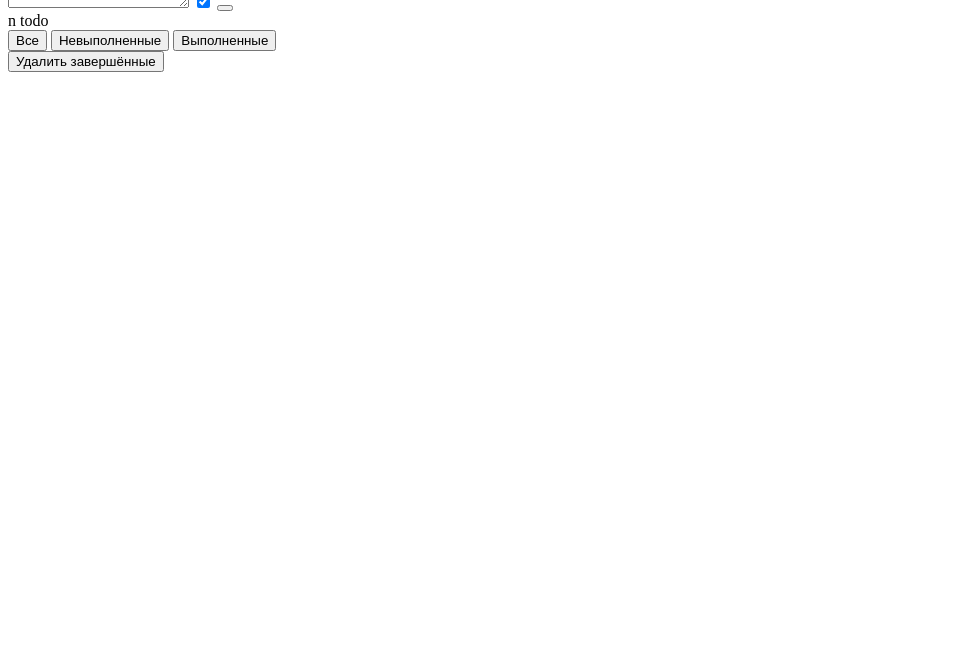
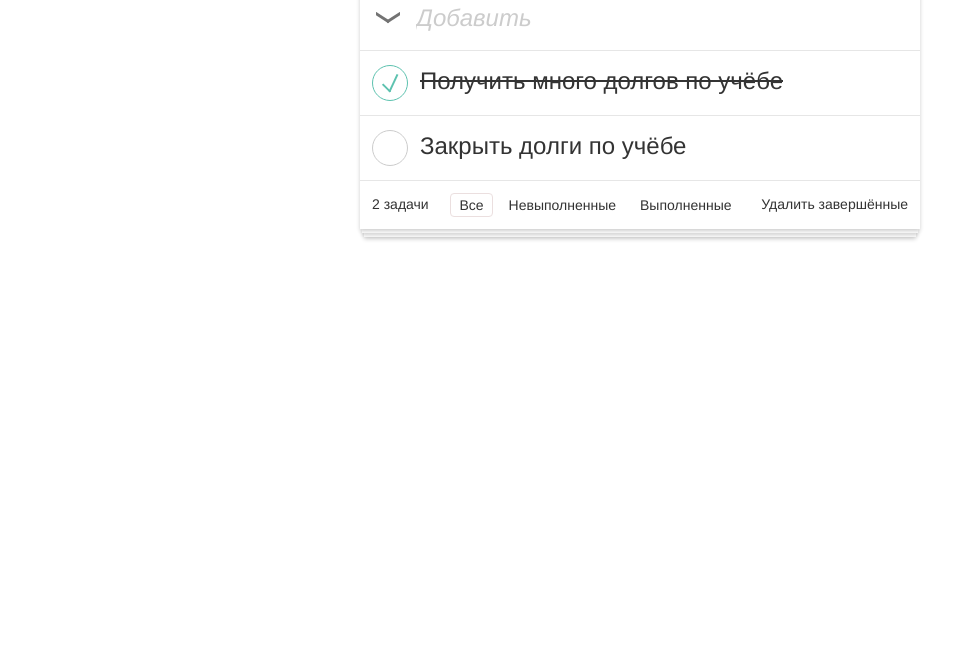
Before and after one commit to ok-technopolis/Shahbazov-Ilgar, a plain HTML site: page index.html in a window 1280 px wide. Shown: the part 129-800 px from the top of the page, without its empty margins (0-976 px from the left). Drawn offline with Linux system fonts and the light colour scheme.

Commit message:
CSS
homework 2

```diff
--- /dev/null
+++ b/css/base/action/action.css
@@ -0,0 +1,22 @@
+.action {
+    position: relative;
+    display: inline-block;
+}
+
+.action_target {
+    position: absolute;
+    position: absolute;
+    top: 0;
+    left: 0;
+    width: 100%;
+    height: 100%;
+}
+
+button.action_target, input.action_target {
+    margin: 0;
+    padding: 0;
+    background: none;
+    border: 0;
+    outline: none;
+    opacity: 0;
+}
--- /dev/null
+++ b/css/base/filter/filter.css
@@ -0,0 +1,17 @@
+.filter {
+    font-family: "Helvetica Neue", Arial, sans-serif;
+    font-size: 14px;
+    line-height: 18px;
+    background: none;
+    outline: none;
+    padding: 2px 8px;
+    border-radius: 4px;
+    font-weight: 200;
+    border: 0;
+    box-sizing: border-box;
+}
+
+.filter.__active {
+    border: 1px solid #ebdfdf;
+    padding: 1px 8px -1px;
+}
--- /dev/null
+++ b/css/base/input-checkbox/input-checkbox.css
@@ -0,0 +1,77 @@
+.input-checkbox {
+    display: inline-block;
+    position: relative;
+    width: 36px;
+    min-width: 36px;
+    height: 36px;
+}
+
+.input-checkbox_target {
+    position: absolute;
+    top: 0;
+    left: 0;
+    width: 100%;
+    height: 100%;
+    margin: 0;
+    padding: 0;
+    background: none;
+    border: 0;
+    outline: none;
+    opacity: 0;
+    z-index: 1;
+}
+
+.input-checkbox_visual {
+    position: absolute;
+    top: 0;
+    left: 0;
+    width: 100%;
+    height: 100%;
+    border-radius: 18px;
+    box-sizing: border-box;
+    border: 1px solid #ccc;
+    transition: border-color 0.2s;
+}
+
+.input-checkbox_target:checked ~ .input-checkbox_visual {
+    border-color: #5dc2af;
+}
+
+.input-checkbox_visual_icon {
+    position: absolute;
+    width: 19px;
+    height: 20px;
+    top: 50%;
+    left: 50%;
+    margin: -9px -9px;
+    opacity: 0;
+    transition: opacity 0.2s;
+}
+
+.input-checkbox_target:checked ~ .input-checkbox_visual .input-checkbox_visual_icon {
+    opacity: 1;
+}
+
+.input-checkbox_visual_icon:before,
+.input-checkbox_visual_icon:after {
+    content: '';
+    position: absolute;
+}
+
+.input-checkbox_visual_icon:before {
+    width: 11px;
+    height: 2px;
+    background: #5dc2af;
+    top: 13px;
+    left: 0;
+    transform: rotate(45deg);
+}
+
+.input-checkbox_visual_icon:after {
+    width: 19px;
+    height: 2px;
+    background: #5dc2af;
+    top: 8px;
+    left: 3px;
+    transform: rotate(-65deg);
+}
--- /dev/null
+++ b/css/layouts.css
@@ -0,0 +1,9 @@
+body {
+    background: #f5f5f5;
+}
+
+.main-wrapper {
+    max-width: 592px;
+    min-width: 212px;
+    margin: 0 auto;
+}
--- /dev/null
+++ b/css/project/todos-action-bar/todos-action-bar.css
@@ -0,0 +1,52 @@
+.todos-actions-bar {
+    padding: 4px 12px;
+    text-align: center;
+}
+.todos-actions-bar:before, .todos-actions-bar:after {
+    content: '';
+    display: table;
+}
+.todos-actions-bar:after {
+    clear: both;
+}
+
+.todos-actions-bar_counter {
+    font-family: "Helvetica Neue", Arial, sans-serif;
+    font-size: 14px;
+    line-height: 18px;
+    font-weight: 200;
+    padding: 2px 0;
+    float: left;
+    margin: 8px 16px 8px 0;
+}
+
+.todos-filters {
+    white-space: nowrap;
+    display: inline-block;
+    margin: 8px 0;
+}
+
+.todos-filters .filter {
+    margin: 0 4px;
+}
+
+.todos-filters .filter:first-child {
+    margin-left: 0;
+}
+
+.todos-filters .filter:last-child {
+    margin-right: 0;
+}
+
+.todos-actions-bar_clear-completed {
+    font-family: "Helvetica Neue", Arial, sans-serif;
+    font-size: 14px;
+    line-height: 18px;
+    font-weight: 200;
+    margin: 8px 0 8px 16px;
+    padding: 2px 0;
+    border: none;
+    background: 0;
+    outline: none;
+    float: right;
+}
--- /dev/null
+++ b/css/project/todos-add/todos-add.css
@@ -0,0 +1,90 @@
+.todos-add {
+    height: 64px;
+}
+.todos-add:before, .todos-add:after {
+    content: '';
+    display: table;
+}
+.todos-add:after {
+    clear: both;
+}
+
+.todo-add_select-all-action {
+    width: 24px;
+    height: 24px;
+    float: left;
+    margin: 20px 0 0 16px;
+    opacity: 0;
+    transition: opacity .2s;
+}
+
+.todos-main .todo-add_select-all-action {
+    visibility: hidden;
+}
+
+.todos-main.__has-todos .todo-add_select-all-action {
+    visibility: visible;
+    opacity: 1;
+}
+
+.todo-add_select-all-action .action_visual {
+    width: 24px;
+    height: 12px;
+    overflow: hidden;
+    position: absolute;
+    top: 50%;
+    margin-top: -6px;
+}
+
+.todo-add_select-all-action .action_visual:before,
+.todo-add_select-all-action .action_visual:after {
+    content: '';
+    position: absolute;
+    height: 3px;
+    background: #737373;
+    width: 100%;
+}
+
+.todo-add_select-all-action .action_visual:before {
+    transform: rotate(32.5deg);
+    left: -9px;
+    top: 2px;
+}
+
+.todo-add_select-all-action .action_visual:after {
+    transform: rotate(-32.5deg);
+    left: 9px;
+    top: 2px;
+}
+
+.todo-add_input-w {
+    overflow: hidden;
+}
+
+.todo-add_input {
+    width: 100%;
+    box-sizing: border-box;
+    font-size: 24px;
+    height: 64px;
+    padding: 16px;
+    border: 0;
+    outline: 0;
+    font-weight: 300;
+    color: #666;
+}
+.todo-add_input::-webkit-input-placeholder {
+    color: #ccc;
+    font-style: italic;
+}
+.todo-add_input:-moz-placeholder {
+    color: #ccc;
+    font-style: italic;
+}
+.todo-add_input::-moz-placeholder {
+    color: #ccc;
+    font-style: italic;
+}
+.todo-add_input:-ms-input-placeholder {
+    color: #ccc;
+    font-style: italic;
+}
--- /dev/null
+++ b/css/project/todos-list/todo-item.css
@@ -0,0 +1,87 @@
+.todo-item {
+    padding: 12px;
+    border-bottom: 1px solid #e6e6e6;
+    background: #fff;
+    display: flex;
+}
+.todo-item:before, .todo-item:after {
+    content: '';
+    display: table;
+}
+.todo-item:after {
+    clear: both;
+}
+.hover .todo-item .todo-item_remove-action {
+    opacity: 0;
+    transition: opacity .2s;
+}
+.hover .todo-item:hover {
+    background: #fafafa;
+}
+.hover .todo-item:hover .todo-item_remove-action {
+    opacity: 1;
+}
+
+.todo-item:first-child {
+    border-top: 1px solid #e6e6e6;
+}
+
+.todo-item_ready-checker {
+    float: left;
+    align-self: center;
+}
+
+.todo-item_remove-action {
+    float: right;
+    margin-top: 12px;
+    margin-bottom: 12px;
+    order: 1;
+    align-self: flex-end;
+}
+
+.todo-item_remove-action .action_visual {
+    width: 16px;
+    height: 16px;
+    min-width: 16px;
+    position: relative;
+    overflow: hidden;
+}
+
+.todo-item_remove-action .action_visual:before,
+.todo-item_remove-action .action_visual:after {
+    content: '';
+    position: absolute;
+    width: 21px;
+    height: 2px;
+    background: #ebdfdf;
+    transform-origin: 0 0;
+}
+
+.todo-item_remove-action .action_visual:before {
+    transform: rotate(45deg);
+    left: 1px;
+}
+
+.todo-item_remove-action .action_visual:after {
+    transform: rotate(-45deg);
+    top: 15px;
+}
+
+.todo-item_text-w {
+    overflow: hidden;
+}
+
+.todo-item_text {
+    outline: none;
+    border: 0;
+    font-family: "Helvetica Neue", Arial, sans-serif;
+    font-size: 24px;
+    line-height: 28px;
+    font-weight: 300;
+    padding: 4px 12px;
+    overflow: hidden;
+}
+
+.todo-item.__ready .todo-item_text {
+    text-decoration: line-through;
+}
--- /dev/null
+++ b/css/project/todos-main/todos-main.css
@@ -0,0 +1,42 @@
+.todos-main {
+    background: #fff;
+    box-shadow: 0 2px 4px rgba(0, 0, 0, 0.2);
+    position: relative;
+    margin: 0 16px 16px;
+}
+
+.todos-main:before,
+.todos-main:after {
+    position: absolute;
+    background: #fff;
+    box-shadow: 0 2px 4px rgba(0, 0, 0, 0.2);
+    top: 100%;
+    z-index: -1;
+}
+
+.todos-main:before {
+    height: 8px;
+    left: 4px;
+    right: 4px;
+}
+
+.todos-main:after {
+    height: 4px;
+    left: 2px;
+    right: 2px;
+}
+
+.todos-main.__has-todos:before,
+.todos-main.__has-todos:after {
+    content: '';
+}
+
+.todos-main .todos-list,
+.todos-main .todos-actions-bar {
+    display: none;
+}
+
+.todos-main.__has-todos .todos-list,
+.todos-main.__has-todos .todos-actions-bar {
+    display: block;
+}
--- /dev/null
+++ b/css/reset.css
@@ -0,0 +1,41 @@
+html, body {
+    font-size: 15px;
+}
+
+textarea,
+input,
+select {
+    font-size: 15px;
+}
+
+body, table, td, ul, menu, li, div, span, img, a, form, p, h1 {
+    margin: 0;
+    padding: 0;
+}
+
+body, textarea, input, select, button {
+    color: #333;
+    font-family: "Helvetica Neue", Arial, sans-serif;
+}
+
+body {
+    background: #fff;
+}
+
+ul, menu {
+    list-style: none;
+}
+
+img {
+    border: 0;
+}
+
+table {
+    border-collapse: collapse;
+    border-width: 0;
+}
+
+a {
+    cursor: pointer;
+    color: #333;
+}
--- a/index.html
+++ b/index.html
@@ -1,57 +1,100 @@
 <!DOCTYPE html>
 <html>
     <head>
+        <title>Todos App</title>
         <meta charset="utf-8" />
+        <link rel="stylesheet" href="css/style.css" />
      </head>
-    <body>
-        <div class="todos-container">
-            <div class="todos-header">
-                <h1 class="todos-title">todos</h1>
-            </div>
-            <div class="todos-main">
-                <div class="todos-add">
-                    <button class="todo-add_select-all"
-                            aria-label="Отметить все как выполненные">
-                    </button>
 
+
+    <body class="hover">
+
+    <div class="main-wrapper">
+        <div class="todos-header">
+            <h1 class="todos-title">Todos</h1>
+        </div>
+
+        <div class="todos-main __has-todos">
+
+            <div class="todos-add">
+                <div class="action todo-add_select-all-action">
+                    <div class="action_visual"></div>
+                    <button class="action_target" aria-label="Отметить все как выполненные"></button>
+                </div>
+
+                <div class="todo-add_input-w">
                     <input class="todo-add_input" placeholder="Добавить"
                            aria-label="Поле добавления todo" />
                 </div>
-                <div class="todos-list">
-                    <div class="todo-item __ready">
-                        <textarea class="todo-item_text">
-                        </textarea>
+            </div>
 
-                        <input type="checkbox" checked="checked"
-                               class="todo-item_ready-mark" aria-label="Пометить как невыполненное" />
+            <div class="todos-list">
+                <div class="todo-item __ready">
 
-                        <button class="todo-item_remove" aria-label="Удалить todo"></button>
+                    <div class="input-checkbox todo-item_ready-checker">
+                        <input type="checkbox"
+                               checked="checked"
+                               class="input-checkbox_target"
+                               aria-label="Пометить как невыполненное" />
+                        <div class="input-checkbox_visual">
+                            <div class="input-checkbox_visual_icon"></div>
+                        </div>
                     </div>
+
+                    <div class="action todo-item_remove-action">
+                        <div class="action_visual"></div>
+                        <button class="action_target" aria-label="Удалить todo"></button>
+                    </div>
+
+                    <div class="todo-item_text-w">
+                        <div class="todo-item_text" contenteditable="true">Получить много долгов по учёбе</div>
+                    </div>
+
                 </div>
-                <div class="todos-action-bar">
-                    <div class="todo-action-bar_counter"
-                         aria-label="Количество несделанных todo">
-                        n todo
+                <div class="todo-item">
+                    <div class="input-checkbox todo-item_ready-checker">
+                        <input type="checkbox"
+                               class="input-checkbox_target"
+                               aria-label="Пометить как невыполненное" />
+                        <div class="input-checkbox_visual">
+                            <div class="input-checkbox_visual_icon"></div>
+                        </div>
                     </div>
-                    <div class="todos-filters">
-                    <button class="todos-filter __active" data-filter="all"
-                    aria-label="Фильтр: показать все">
-                        Все
-                    </button>
-                    <button class="todos-filter" data-filter="ready"
-                    aria-label="Фильтр: показать невыполненные">
-                        Невыполненные
-                    </button>
-                    <button class="todos-filter __active" data-filter="unready"
-                    aria-label="Фильтр: показать выполненные">
-                        Выполненные
-                    </button>
+
+                    <div class="action todo-item_remove-action">
+                        <div class="action_visual"></div>
+                        <button class="action_target" aria-label="Удалить todo"></button>
                     </div>
-                    <button class="todos-actions-bar_clear-completed">
-                        Удалить завершённые
-                    </button>
+
+                    <div class="todo-item_text-w">
+                        <div class="todo-item_text" contenteditable="true">Закрыть долги по учёбе</div>
+                    </div>
+
                 </div>
             </div>
+
+            <div class="todos-actions-bar">
+
+                <div class="todos-actions-bar_counter"
+                     aria-label="Количество не сделанных todo">
+                    2 задачи
+                </div>
+
+                <button class="todos-actions-bar_clear-completed">Удалить завершённые</button>
+
+                <div class="todos-filters">
+                    <button class="filter __active" data-filter="all"
+                            aria-label="Фильтр: показать все">Все</button><!--
+                --><button class="filter" data-filter="ready"
+                           aria-label="Фильтр: показать невыполненные">Невыполненные</button><!--
+                --><button class="filter" data-filter="unready"
+                           aria-label="Фильтр: показать выполненные">Выполненные</button>
+                </div>
+
+            </div>
+
         </div>
+    </div>
+
     </body>
 </html>
```
Also changed, not shown: css/project/todos-title/todos-title.css (added, +8 -0 lines), css/style.css (added, +11 -0 lines), css/project/todos-list/todos-list.css (added).
